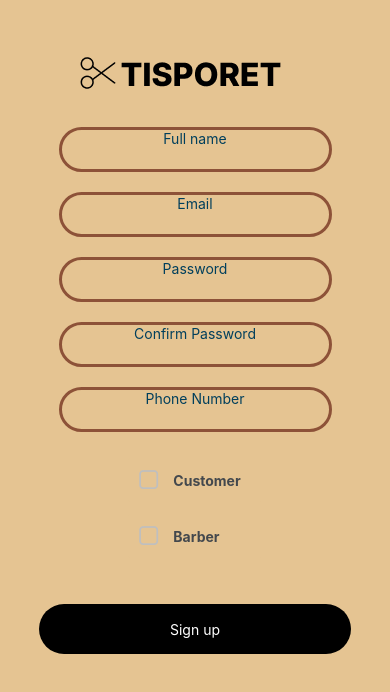
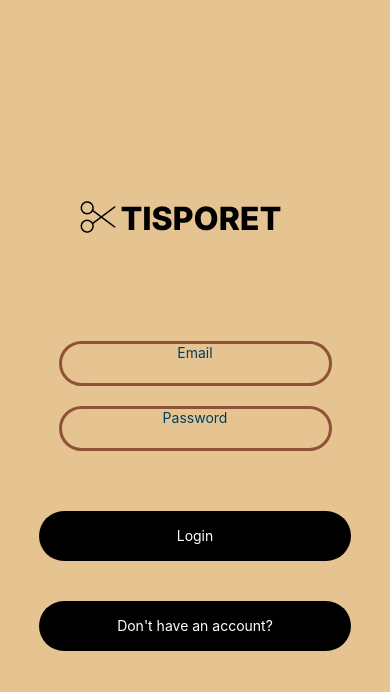
Before and after one commit to najeebWorld/Software-Engineering, a React Native app: screen / in a window 390 px wide. Shown: the top 692 px of the page. Built offline with nearby package versions, Linux system fonts and the light colour scheme.

Commit message:
added singleton user class and get user function

```diff
--- a/App.js
+++ b/App.js
@@ -14,7 +14,7 @@ export default function App() {
   return (
     <NavigationContainer>
       <Stack.Navigator
-        initialRouteName="Signup"
+        initialRouteName="Login"
         screenOptions={{
           headerShown: false,
         }}>
--- a/pages/components/AppoinmentContainer.js
+++ b/pages/components/AppoinmentContainer.js
@@ -12,6 +12,7 @@ const AppoinmentContainer = props => {
             user={appointment.user ? appoinment.user : appointment.barber}
             type={appointment.type}
             time={appointment.time}
+            key={Math.random()}
           />
         ))}
       </ScrollView>
--- a/pages/loginPage/LoginForm.js
+++ b/pages/loginPage/LoginForm.js
@@ -5,6 +5,8 @@ import {styles} from '../styles';
 import {useNavigation} from '@react-navigation/native';
 import {Text, View, TextInput, TouchableOpacity, Image} from 'react-native';
 import { authenticate } from '../../Firebase/auth';
+import { getUser } from '../../Firebase/FirebaseOperations';
+import user from '../../Firebase/User'
 
 export default function LoginForm({navigation}) {
   const [email, setEmail] = useState('');
@@ -37,8 +39,11 @@ export default function LoginForm({navigation}) {
       </View>
       <TouchableOpacity
         style={styles.loginBtn}
-        onPress={() => {
-          authenticate(email, password);
+        onPress={ async () => {
+          await authenticate(email, password);
+          console.log("User id",user.userID());
+          const useremail = (await getUser(user.userID())).userEmail;
+          console.log(useremail);
           navigation.navigate('MyAppointments');
         }}>
         <Text style={styles.loginText}>Login</Text>
```
